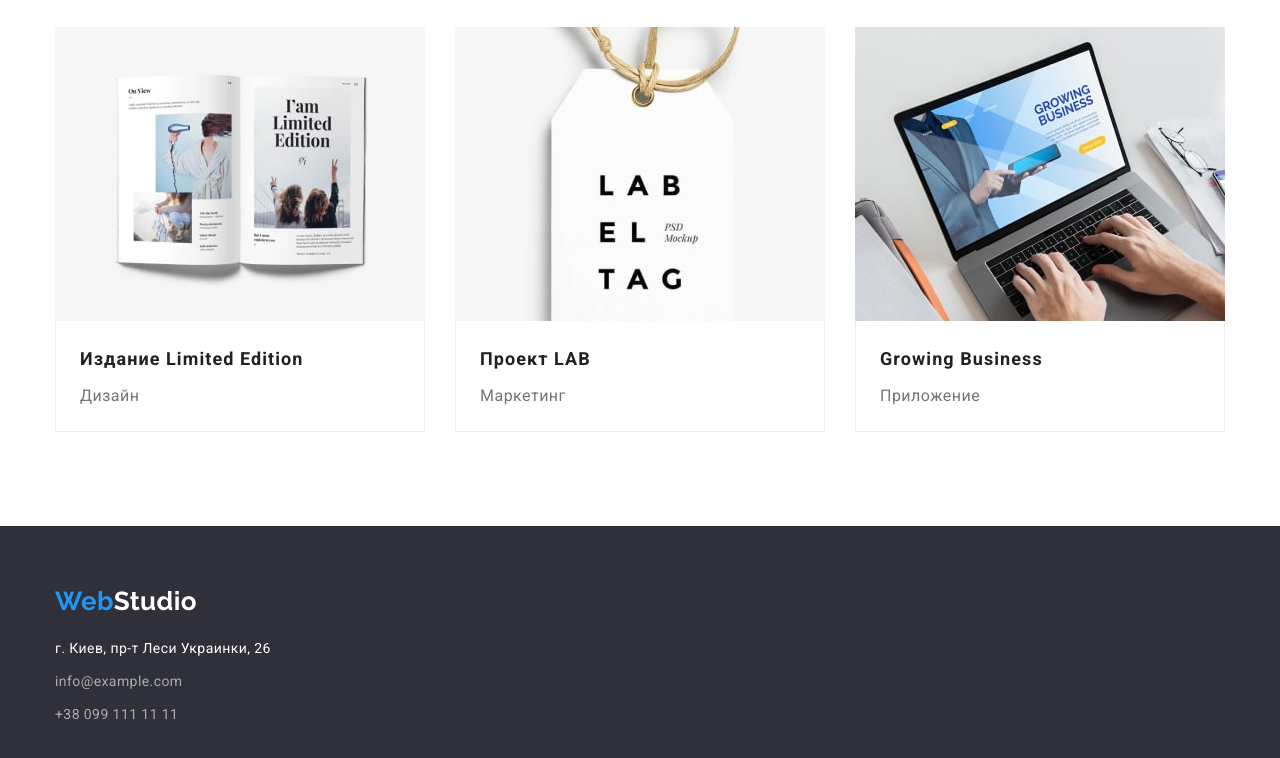
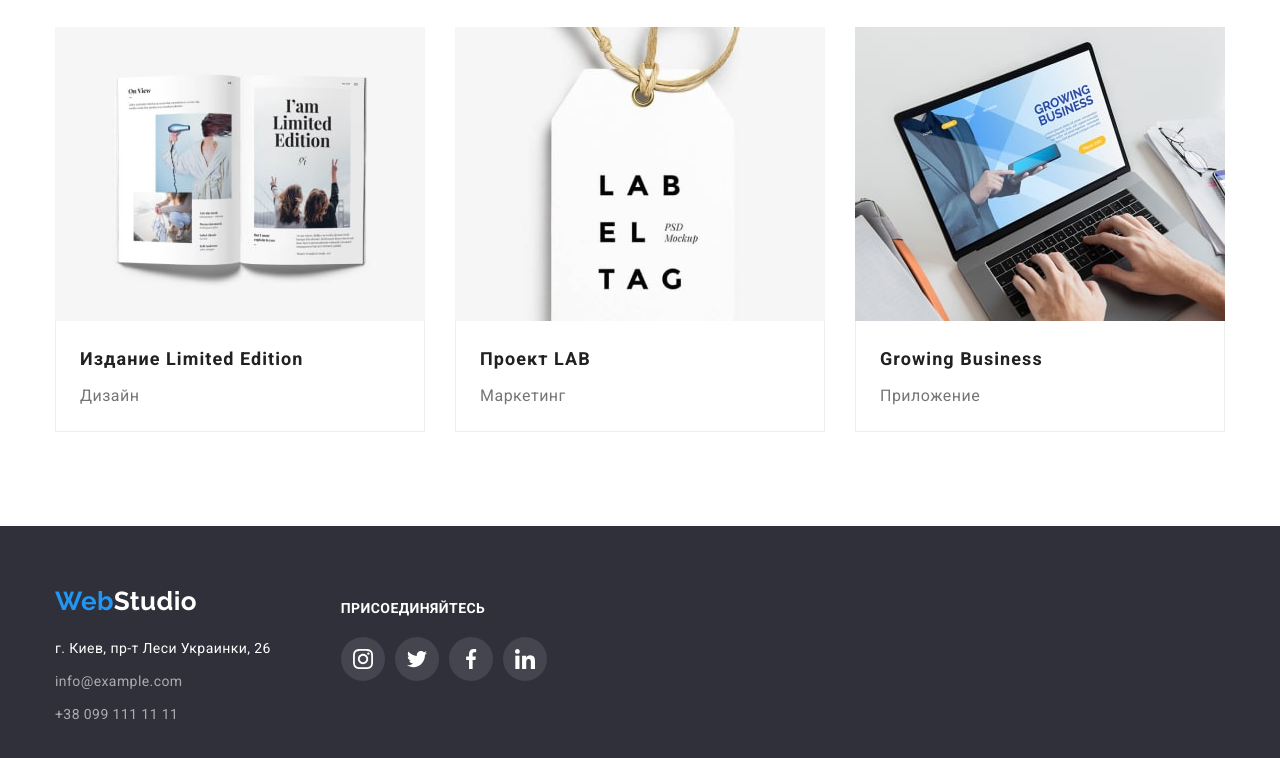
Before and after one commit to MashaTaranenko/goit-markup-hw-04, a plain HTML site: page portfolio.html in a window 1280 px wide. Shown: the part 1106-1864 px from the top of the page. Drawn offline with nearby package versions, Linux system fonts and the light colour scheme.

Commit message:
оформляет ДЗ4 до конца

```diff
--- a/css/styles.css
+++ b/css/styles.css
@@ -344,11 +344,10 @@ header {
   align-items: center;
   margin-top: 50px;
 }
+
 .clients-list {
   width: 170px;
   height: 90px;
-  border: 1px solid var(--social-link-color);
-  border-radius: 4px;
 }
 
 .clients-list:not(:last-child) {
@@ -361,6 +360,8 @@ header {
   align-items: center;
   width: 100%;
   height: 100%;
+  border-radius: 4px;
+  border: 1px solid var(--social-link-color);
   color: var(--social-link-color);
 }
 
@@ -378,9 +379,18 @@ header {
   background: var(--dark-background);
 }
 
+.footer .container {
+  display: flex;
+}
+
+.container-adress {
+  margin-right: 70px;
+}
+
 .footer .logo-web {
   display: inline-block;
   margin-bottom: 20px;
+  margin-right: 0;
 }
 
 address {
@@ -397,6 +407,36 @@ address {
 
 .address-contact:not(:last-child) {
   margin-bottom: 9px;
+}
+
+.container-social-links {
+  margin-top: 15px;
+}
+.join-us {
+  margin-top: 0;
+  margin-bottom: 20px;
+  font-weight: 700;
+  line-height: 1.14;
+  text-transform: uppercase;
+  color: var(--main-white-color);
+}
+
+.social-links-footer {
+  display: flex;
+}
+
+.social-links-item:not(:last-child) {
+  margin-right: 10px;
+}
+
+.footer .social-link {
+  background-color: rgba(255, 255, 255, 0.1);
+  color: var(--main-white-color);
+}
+
+.social-link:hover,
+.social-link:focus {
+  background-color: var(--accent);
 }
 
 /* Button */
--- a/portfolio.html
+++ b/portfolio.html
@@ -13,7 +13,7 @@
     <link rel="stylesheet" href="./css/styles.css">
 </head>
 <body>
-    <header class="page-header">
+    <header>
         <div class="container main-nav">
             <nav class="nav">
                 <a class="logo-web" href="index.html">Web<span class="header-studio">Studio</span>
@@ -29,13 +29,13 @@
             <ul class="auth-nav">
                 <li class="item">
                     <a class="auth-link" href="mailto:info@devstudio.com">
-                    <svg class="auth-icon" width="16" height="12">
-                        <use href="./images/symbol-defs.svg#icon-envelope"></use>
+                        <svg class="auth-icon" width="16" height="16">
+                            <use href="./images/sprite.svg#icon-mail"></use>
                         </svg>info@devstudio.com</a>
                 </li>
                 <li class="item"><a class="auth-link" href="tel:380961111111">
                         <svg class="auth-icon" width="16" height="16">
-                        <use href="./images/symbol-defs.svg#icon-smartphone" ></use>
+                            <use href="./images/sprite.svg#icon-smartphone"></use>
                         </svg>+38 096 111 11 11</a>
                 </li>
             </ul>
@@ -152,6 +152,7 @@
     </main>
             <footer class="footer">
                 <div class="container">
+                    <div class="container-adress">
                         <a class="logo-web" href="/">Web<span class="footer-studio">Studio</span>
                         </a>
                         <address>г. Киев, пр-т Леси Украинки, 26</address>
@@ -164,6 +165,41 @@
                             </li>
                         </ul>
                     </div>
+
+                    <div class="container-social-links">
+                        <p class="join-us">Присоединяйтесь</p>
+                        <ul class="social-links-footer">
+                            <li class="social-links-item">
+                                <a class="social-link" href="">
+                                    <svg class="social-link-icon" width="20" height="20">
+                                        <use href="./images/sprite.svg#icon-instagram"></use>
+                                    </svg>
+                                </a>
+                            </li>
+                            <li class="social-links-item">
+                                <a class="social-link" href="">
+                                    <svg class="social-link-icon" width="20" height="20">
+                                        <use href="./images/sprite.svg#icon-twitter"></use>
+                                    </svg>
+                                </a>
+                            </li>
+                            <li class="social-links-item">
+                                <a class="social-link" href="">
+                                    <svg class="social-link-icon" width="20" height="20">
+                                        <use href="./images/sprite.svg#icon-facebook"></use>
+                                    </svg>
+                                </a>
+                            </li>
+                            <li class="social-links-item">
+                                <a class="social-link" href="">
+                                    <svg class="social-link-icon" width="20" height="20">
+                                        <use href="./images/sprite.svg#icon-linkedin"></use>
+                                    </svg>
+                                </a>
+                            </li>
+                        </ul>
+                    </div>
+                </div>
             </footer>
 </body>
 
```
Also changed, not shown: index.html (+30 -4 lines). Lines whose indentation alone changed are shown as unchanged.
